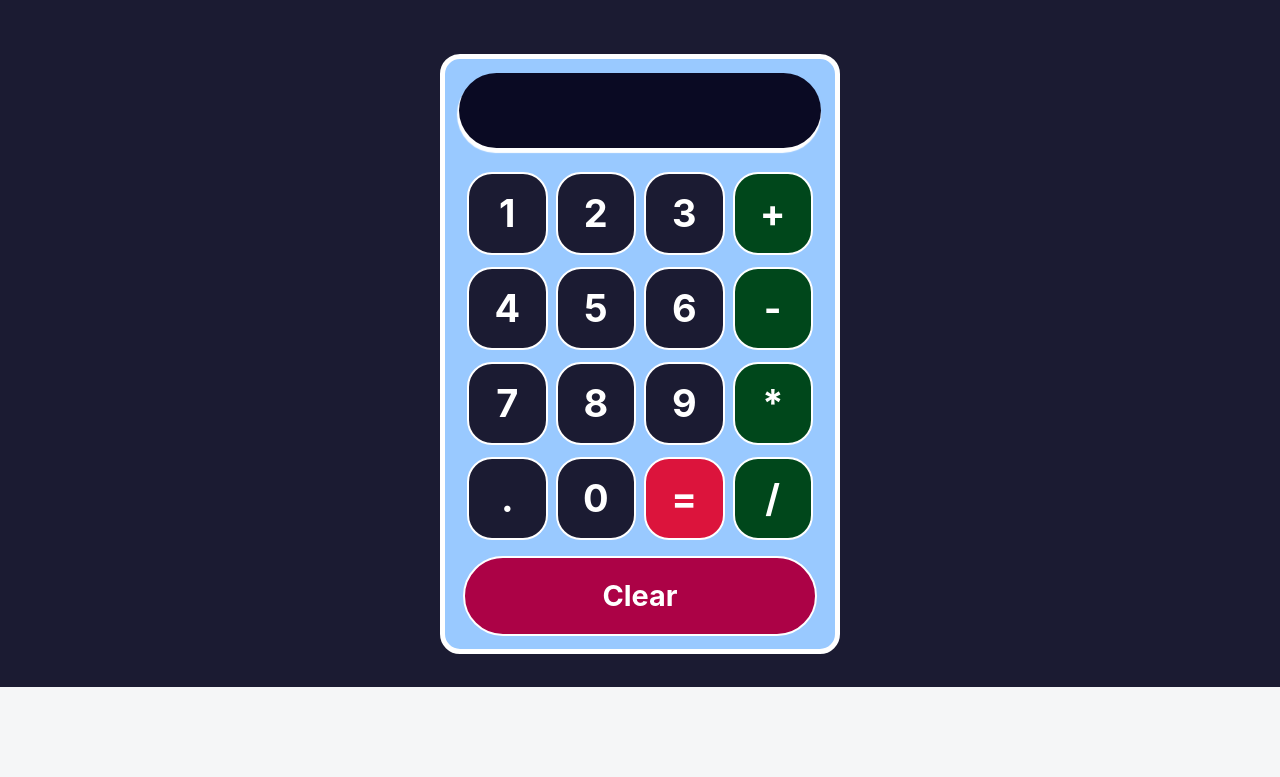
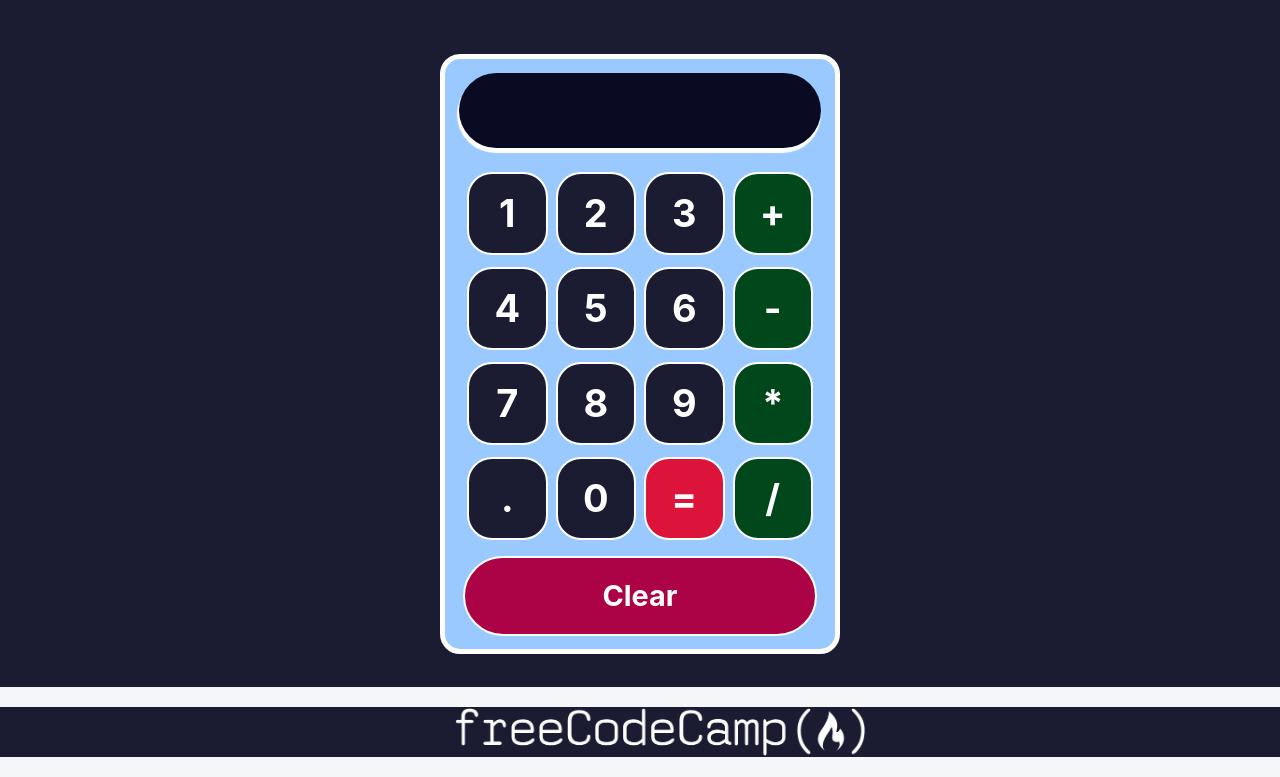
Before and after one commit to salvarez96/react-youtube-tutorial, a React (Create React App) app in the folder my-app/: page / in a window 1280 px wide. Shown: the part 2231-3008 px from the top of the page. Before the commit the page ends 2918 px from the top, so only its background shows below. Built offline with nearby package versions, Linux system fonts and the light colour scheme.

Commit message:
Add header component to fourth project

```diff
--- /dev/null
+++ b/my-app/src/aplicacion-tareas/components/TareasApp.js
@@ -0,0 +1,13 @@
+import React from 'react';
+import Header from '../../components/Header.jsx';
+import '../styles/TareasApp.css';
+
+function TareasApp() {
+  return(
+    <section className='aplicacion-tareas'>
+      <Header />
+    </section>
+  );
+}
+
+export default TareasApp;
--- /dev/null
+++ b/my-app/src/aplicacion-tareas/styles/TareasApp.css
@@ -0,0 +1,3 @@
+.aplicacion-tareas {
+  background-color: #1b1b32;
+}
--- a/my-app/src/index.js
+++ b/my-app/src/index.js
@@ -4,6 +4,7 @@ import './index.css';
 import App from './App';
 import ClickApp from './contador-clicks/components/ClickApp';
 import CalcApp from './calculadora/components/CalcApp';
+import TareasApp from './aplicacion-tareas/components/TareasApp';
 
 const root = ReactDOM.createRoot(document.getElementById('root'));
 root.render(
@@ -11,5 +12,6 @@ root.render(
     <App />
     <ClickApp />
     <CalcApp />
+    <TareasApp />
   </React.StrictMode>
 );
```
